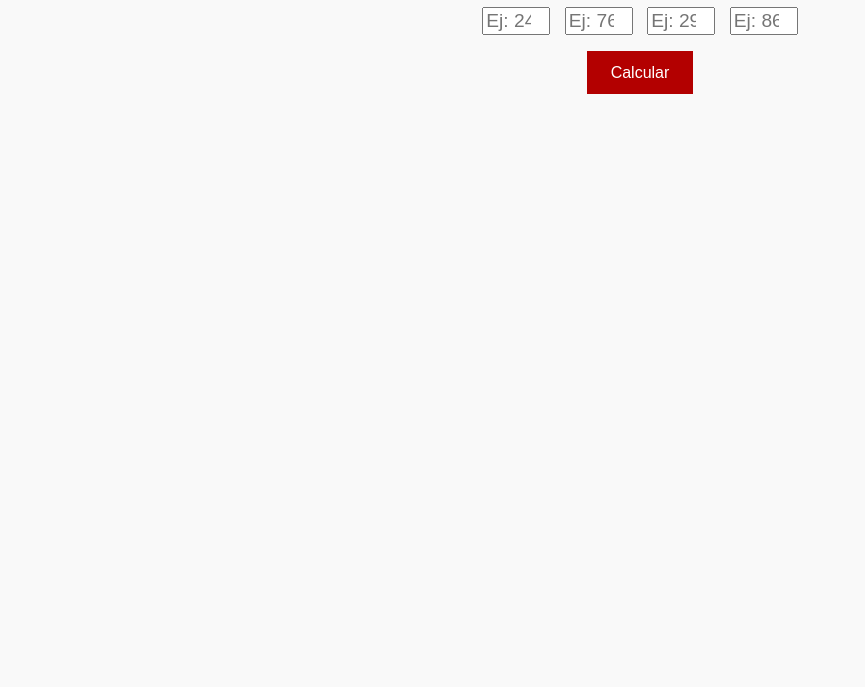
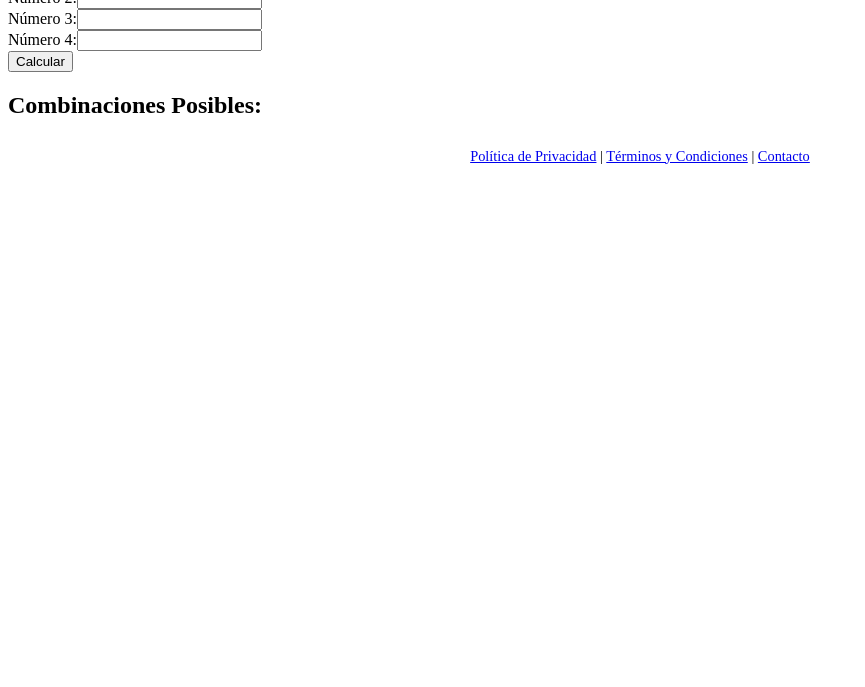
Before and after one commit to milin1727/la-suerte, a plain HTML site: page index.html in a window 1280 px wide. Shown: the part 113-800 px from the top of the page, without its empty margins (0-865 px from the left). Drawn offline with Linux system fonts and the light colour scheme.

Commit message:
Add files via upload

```diff
--- a/index.html
+++ b/index.html
@@ -3,105 +3,71 @@
 <head>
   <meta charset="UTF-8">
   <meta name="viewport" content="width=device-width, initial-scale=1.0">
-  <title>Pirámide Invertida - Lotería</title>
-  <style>
-    body {
-      font-family: sans-serif;
-      padding: 2rem;
-      background: #f9f9f9;
-      text-align: center;
-    }
-    h1 {
-      color: #b30000;
-    }
-    .input-group {
-      margin-bottom: 1rem;
-    }
-    input[type="number"] {
-      width: 60px;
-      font-size: 1.2rem;
-      text-align: center;
-      margin: 0 5px;
-    }
-    button {
-      padding: 0.8rem 1.5rem;
-      font-size: 1rem;
-      background: #b30000;
-      color: white;
-      border: none;
-      cursor: pointer;
-    }
-    .result {
-      margin-top: 2rem;
-      font-size: 1.5rem;
-      font-weight: bold;
-    }
-  </style>
+  <title>Predicción de Números de Lotería</title>
 </head>
 <body>
-  <h1>Pirámide Invertida</h1>
-  <div class="input-group">
-    <input type="number" id="n1" placeholder="Ej: 24" min="0" max="99">
-    <input type="number" id="n2" placeholder="Ej: 76" min="0" max="99">
-    <input type="number" id="n3" placeholder="Ej: 29" min="0" max="99">
-    <input type="number" id="n4" placeholder="Ej: 86" min="0" max="99">
-  </div>
-  <button onclick="calcularPiramide()">Calcular</button>
+  <h1>Calculadora de Números por Pirámide Invertida</h1>
+  <form id="formulario">
+    <label for="num1">Número 1:</label><input type="text" id="num1" required><br>
+    <label for="num2">Número 2:</label><input type="text" id="num2" required><br>
+    <label for="num3">Número 3:</label><input type="text" id="num3" required><br>
+    <label for="num4">Número 4:</label><input type="text" id="num4" required><br>
+    <button type="submit">Calcular</button>
+  </form>
+  <h2>Combinaciones Posibles:</h2>
+  <div id="resultado"></div>
 
-  <div class="result" id="resultadoFinal">
-    <!-- Resultado aparecerá aquí -->
-  </div>
+  <footer style="text-align:center; margin-top: 2em; font-size: 0.9em;">
+    <a href="privacidad.html">Política de Privacidad</a> |
+    <a href="terminos.html">Términos y Condiciones</a> |
+    <a href="contacto.html">Contacto</a>
+  </footer>
 
   <script>
-    function calcularPiramide() {
-      const nums = [
-        document.getElementById('n1').value,
-        document.getElementById('n2').value,
-        document.getElementById('n3').value,
-        document.getElementById('n4').value
+    function sumaVectorial(numero) {
+      return numero.split('').reduce((sum, n) => sum + parseInt(n), 0).toString();
+    }
+
+    function reducirADigito(numero) {
+      let sum = parseInt(numero);
+      while (sum >= 10) {
+        sum = sum.toString().split('').reduce((a, b) => a + parseInt(b), 0);
+      }
+      return sum;
+    }
+
+    document.getElementById('formulario').addEventListener('submit', function(e) {
+      e.preventDefault();
+      const fila1 = [
+        document.getElementById('num1').value,
+        document.getElementById('num2').value,
+        document.getElementById('num3').value,
+        document.getElementById('num4').value
       ];
 
-      const fila1 = nums.flatMap(n => n.toString().padStart(2, '0').split('').map(Number));
-
-      function sumatoriaVectorial(fila) {
-        const nueva = [];
-        for (let i = 0; i < fila.length - 1; i++) {
-          const suma = fila[i] + fila[i + 1];
-          nueva.push(suma % 10); // valor decimal
-        }
-        return nueva;
+      let piramide = [fila1];
+      for (let i = 1; i < 8; i++) {
+        let filaAnterior = piramide[i - 1];
+        let nuevaFila = filaAnterior.map(n => sumaVectorial(n));
+        piramide.push(nuevaFila);
       }
 
-      let fila = fila1;
-      const filas = [fila1];
-      for (let i = 0; i < 6; i++) {
-        fila = sumatoriaVectorial(fila);
-        filas.push(fila);
-      }
+      const fila7 = piramide[7].map(reducirADigito);
+      const fila8 = piramide[8].map(reducirADigito);
+      const fila9 = fila7.map((n, i) => reducirADigito((parseInt(n) + parseInt(fila8[i])).toString()));
+      const fila10 = fila9.map(n => reducirADigito(sumaVectorial(n.toString())));
 
-      const fila7 = filas[6];
-      const fila8 = sumatoriaVectorial(fila7);
-      filas.push(fila8);
-
-      const fila9 = fila7.map(d => (d + fila8[0]) % 10);
-      filas.push(fila9);
-
-      const fila10 = sumatoriaVectorial(fila9);
-      filas.push(fila10);
-
-      const sugerencias = [...fila9, ...fila10];
       const combinaciones = [];
-      for (let i = 0; i < sugerencias.length; i++) {
-        for (let j = i + 1; j < sugerencias.length; j++) {
-          combinaciones.push(`${sugerencias[i]}${sugerencias[j]}`);
+      for (let i = 0; i < fila9.length; i++) {
+        for (let j = 0; j < fila10.length; j++) {
+          if (i !== j) {
+            combinaciones.push(`${fila9[i]}${fila10[j]}`);
+          }
         }
       }
 
-      document.getElementById('resultadoFinal').innerHTML = `
-        Posibles combinaciones: <br><br>
-        ${combinaciones.join(', ')}
-      `;
-    }
+      document.getElementById('resultado').innerText = combinaciones.filter((v, i, a) => a.indexOf(v) === i).join(', ');
+    });
   </script>
 </body>
 </html>
```
Also changed, not shown: contacto.html (added, +13 -0 lines), privacidad.html (added, +13 -0 lines), terminos.html (added, +13 -0 lines).
